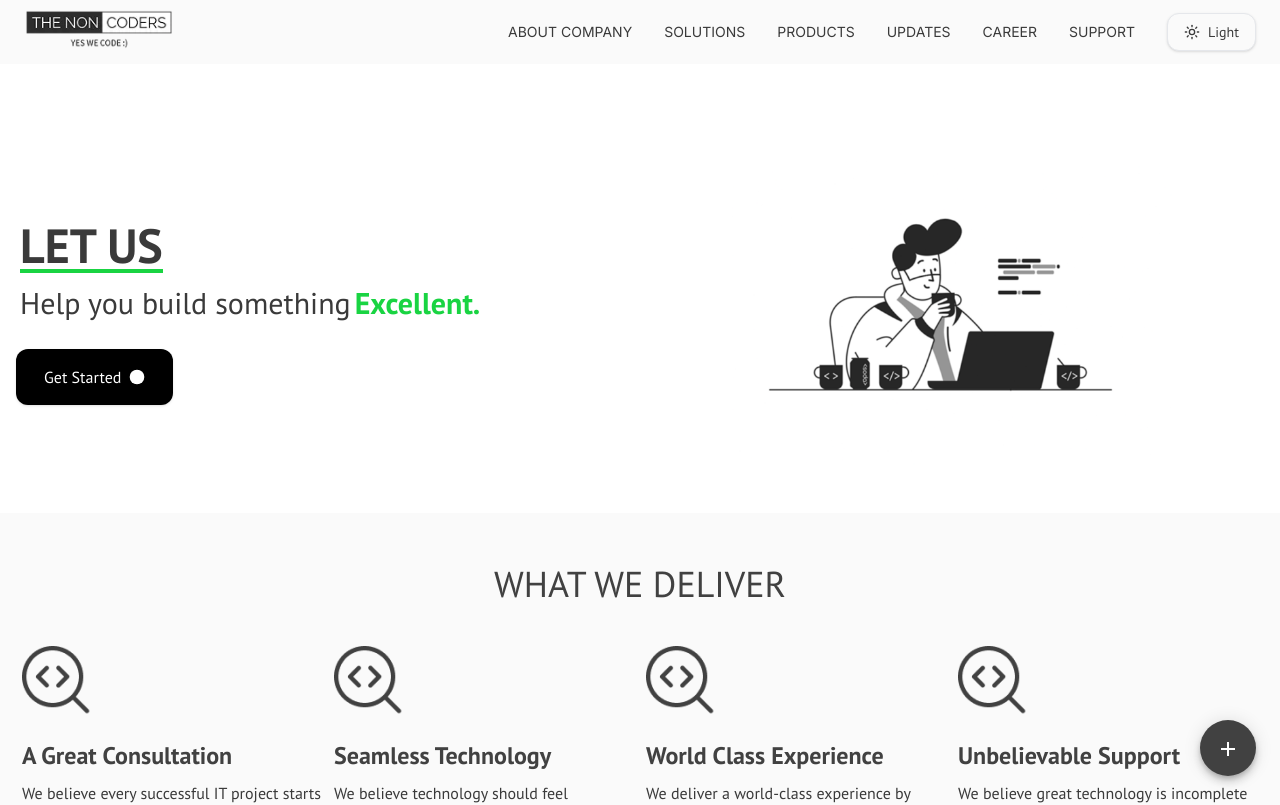
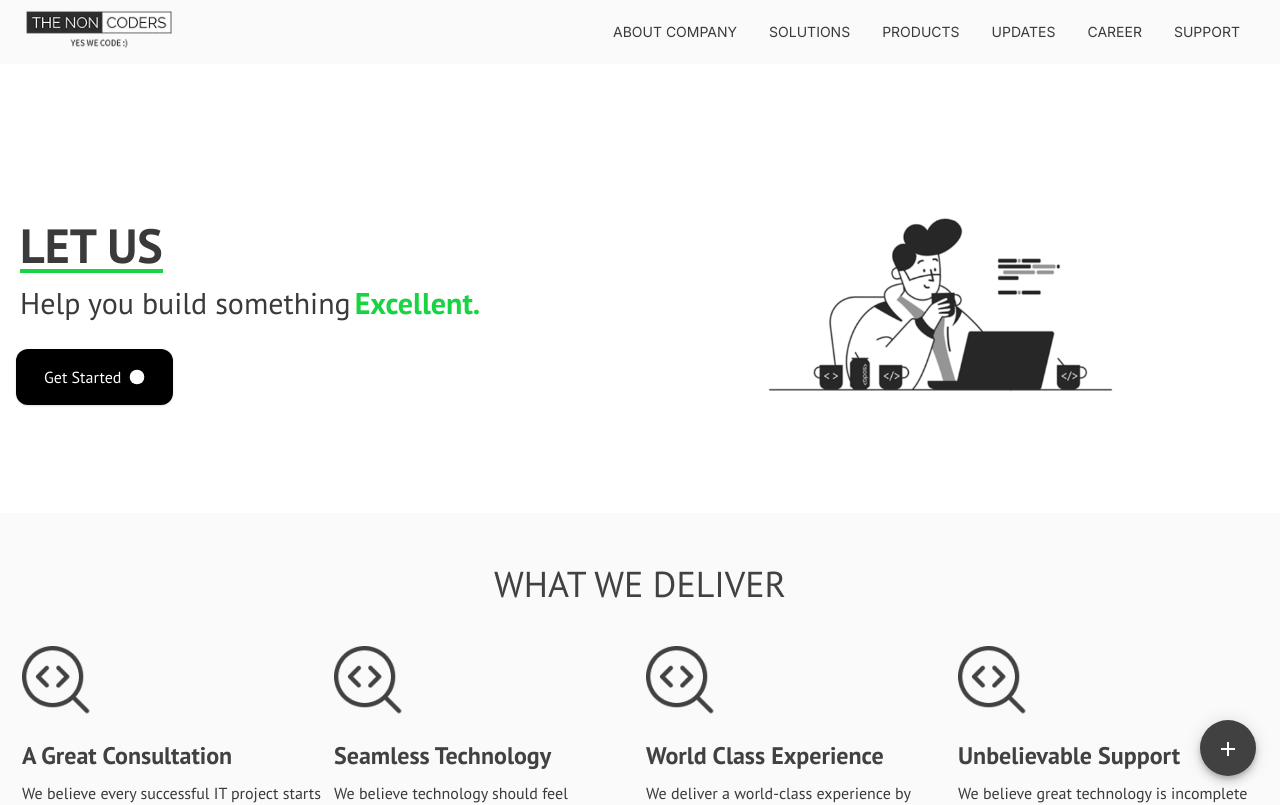
Before and after one commit to abhilash2200/the-none-coders, a Next.js app: page / in a window 1280 px wide. Shown: the top 805 px of the page. Built offline with nearby package versions, Linux system fonts and the light colour scheme; what @mui/material-nextjs would draw is missing.

Commit message:
hide toggle button

```diff
--- a/app/components/header/Header.tsx
+++ b/app/components/header/Header.tsx
@@ -187,10 +187,10 @@ function Header() {
             </List>
           </Box>
 
-          {/* Theme Toggle Button */}
-          <Box sx={{ display: { xs: "none", lg: "block" }, ml: 2 }}>
+          {/* Theme Toggle Button - Temporarily Hidden */}
+          {/* <Box sx={{ display: { xs: "none", lg: "block" }, ml: 2 }}>
             <ThemeToggle variant="button" />
-          </Box>
+          </Box> */}
 
           {/* Mobile Hamburger Icon */}
           <IconButton
@@ -325,10 +325,10 @@ function Header() {
               })}
             </List>
 
-            {/* Theme Toggle inside Mobile Menu */}
-            <Box sx={{ mt: 4, textAlign: "center" }}>
+            {/* Theme Toggle inside Mobile Menu - Temporarily Hidden */}
+            {/* <Box sx={{ mt: 4, textAlign: "center" }}>
               <ThemeToggle variant="button" />
-            </Box>
+            </Box> */}
           </motion.div>
         )}
       </AnimatePresence>
```
